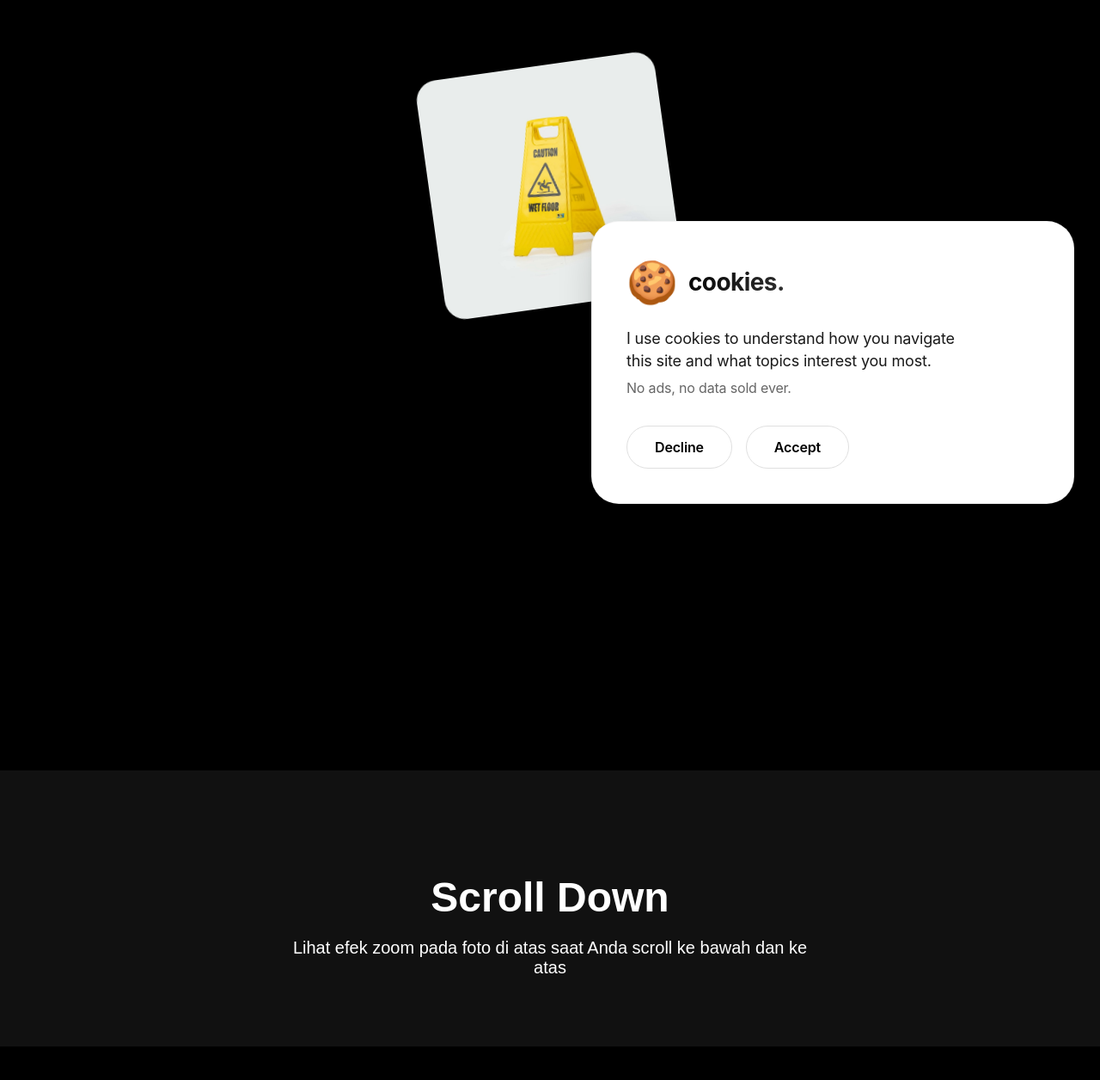
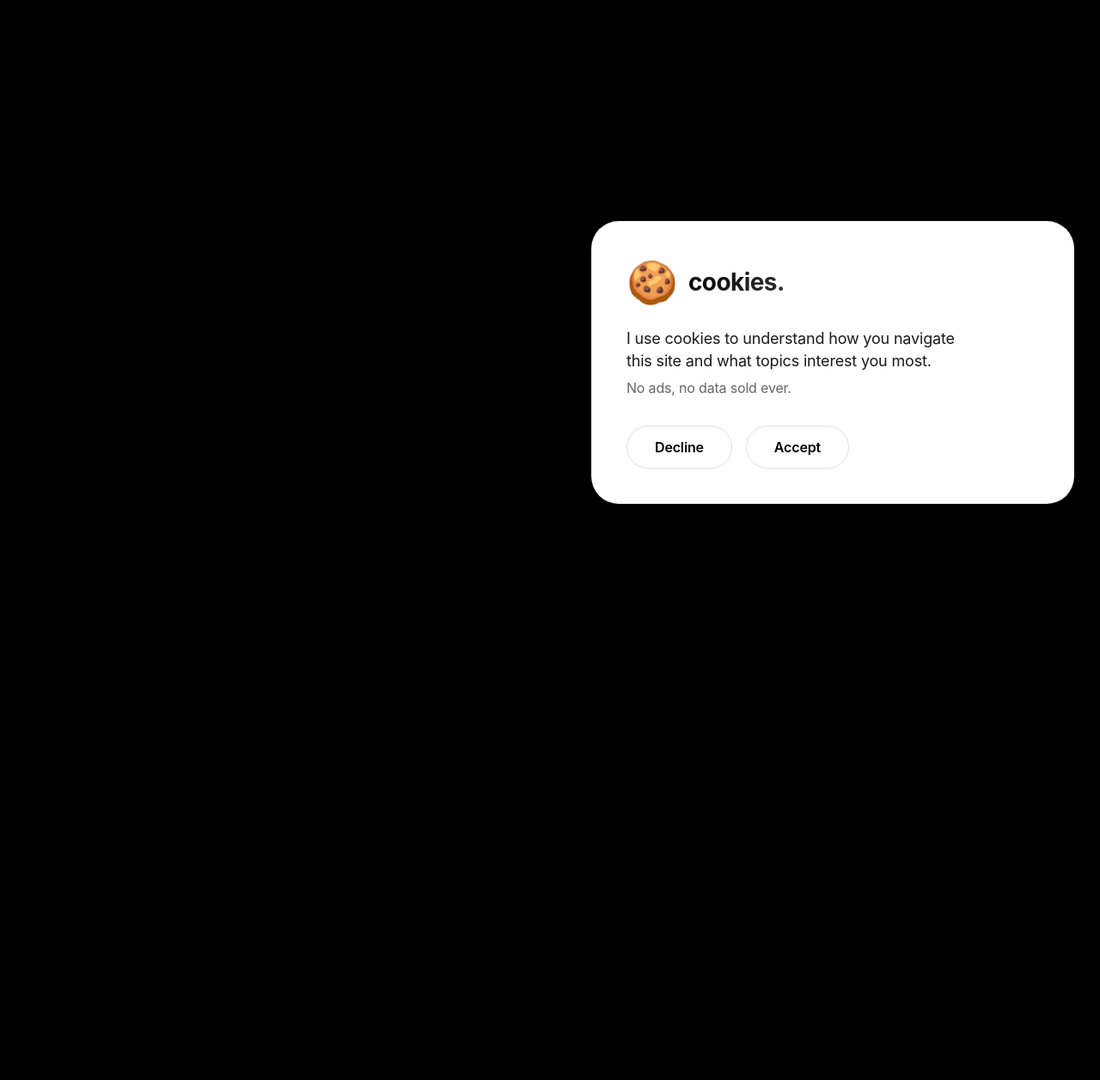
Before and after one commit to vinividivicilala/lolo, a Next.js app in the folder faq/: page / in a window 1280 px wide. Shown: the part 184-1440 px from the top of the page at 86% size. After the commit the page ends 800 px from the top, so only its background shows below. Built offline with nearby package versions, Linux system fonts and the light colour scheme.

Commit message:
Update page.tsx

```diff
--- a/faq/app/page.tsx
+++ b/faq/app/page.tsx
@@ -2,17 +2,11 @@
 
 import React, { useState, useEffect, useRef } from "react";
 import gsap from "gsap";
-import { ScrollTrigger } from "gsap/ScrollTrigger";
-
-// Register ScrollTrigger plugin
-gsap.registerPlugin(ScrollTrigger);
 
 export default function HomePage(): React.JSX.Element {
   const [showPopup, setShowPopup] = useState(false);
   const acceptBtnRef = useRef<HTMLButtonElement>(null);
   const declineBtnRef = useRef<HTMLButtonElement>(null);
-  const imageRef = useRef<HTMLDivElement>(null);
-  const containerRef = useRef<HTMLDivElement>(null);
 
   useEffect(() => {
     const consent = localStorage.getItem('cookieConsent');
@@ -23,15 +17,40 @@ export default function HomePage(): React.JSX.Element {
 
   useEffect(() => {
     if (showPopup && acceptBtnRef.current && declineBtnRef.current) {
-      // Animasi hover untuk tombol Accept & Decline
+      // Animasi hover untuk tombol Accept
       const acceptBtn = acceptBtnRef.current;
       const declineBtn = declineBtnRef.current;
 
+      const createHoverAnimation = (btn: HTMLButtonElement) => {
+        const tl = gsap.timeline({ paused: true });
+
+        // Efek warna dari bawah (background clip)
+        tl.to(btn, {
+          color: '#ffffff',
+          duration: 0.3,
+          ease: "power2.out",
+        }).to(btn, {
+          backgroundPosition: '0% 0%',
+          duration: 0.3,
+          ease: "power2.out",
+        }, 0);
+
+        btn.addEventListener('mouseenter', () => {
+          tl.play();
+        });
+
+        btn.addEventListener('mouseleave', () => {
+          tl.reverse();
+        });
+      };
+
+      // Apply style untuk pseudo-element efek bawah
       [acceptBtn, declineBtn].forEach(btn => {
         btn.style.position = 'relative';
         btn.style.overflow = 'hidden';
         btn.style.zIndex = '1';
 
+        // Buat pseudo-element untuk efek dari bawah
         const pseudoStyle = document.createElement('style');
         pseudoStyle.textContent = `
           .btn-hover-effect {
@@ -46,7 +65,7 @@ export default function HomePage(): React.JSX.Element {
             width: 100%;
             height: 0%;
             background-color: #000000;
-            transition: height 0.4s cubic-bezier(0.2, 0.9, 0.4, 1.1);
+            transition: height 0.3s cubic-bezier(0.2, 0.9, 0.4, 1.1);
             z-index: -1;
             border-radius: 60px;
           }
@@ -77,52 +96,6 @@ export default function HomePage(): React.JSX.Element {
     }
   }, [showPopup]);
 
-  useEffect(() => {
-    // Efek scroll zoom in/out untuk foto
-    if (imageRef.current && containerRef.current) {
-      // Set initial state
-      gsap.set(imageRef.current, {
-        rotation: -8,
-        scale: 1,
-        borderRadius: "24px",
-        transformOrigin: "center center",
-      });
-
-      // Create scroll trigger animation
-      const scrollTl = gsap.timeline({
-        scrollTrigger: {
-          trigger: containerRef.current,
-          start: "top top",
-          end: "bottom bottom",
-          scrub: 1.5,
-          pin: false,
-          markers: false,
-          invalidateOnRefresh: true
-        }
-      });
-
-      // Scroll ke bawah: foto menjadi besar, vertikal, dan berubah bentuk
-      scrollTl.to(imageRef.current, {
-        scale: 2.5,
-        rotation: 0,
-        borderRadius: "8px",
-        duration: 1,
-        ease: "power2.inOut",
-      }, 0)
-      .to(imageRef.current, {
-        width: "auto",
-        height: "auto",
-        duration: 1,
-        ease: "power2.inOut",
-      }, 0);
-
-      // Cleanup
-      return () => {
-        ScrollTrigger.getAll().forEach(trigger => trigger.kill());
-      };
-    }
-  }, []);
-
   const handleAccept = () => {
     localStorage.setItem('cookieConsent', 'accepted');
     setShowPopup(false);
@@ -136,85 +109,22 @@ export default function HomePage(): React.JSX.Element {
   };
 
   return (
-    <div
-      ref={containerRef}
-      style={{
-        minHeight: '200vh', // Membuat halaman cukup panjang untuk efek scroll
+    <div style={{
+      minHeight: '100vh',
       backgroundColor: 'black',
       margin: 0,
       padding: 0,
       width: '100%',
       display: 'flex',
       flexDirection: 'column',
-        justifyContent: 'flex-start',
+      justifyContent: 'center',
       alignItems: 'center',
       fontFamily: 'ev-light, sans-serif',
       WebkitFontSmoothing: 'antialiased',
       MozOsxFontSmoothing: 'grayscale',
       position: 'relative'
-      }}
-    >
-      {/* Container untuk foto portrait */}
-      <div style={{
-        position: 'sticky',
-        top: '50%',
-        transform: 'translateY(-50%)',
-        width: '100%',
-        display: 'flex',
-        justifyContent: 'center',
-        alignItems: 'center',
-        zIndex: 10,
-        pointerEvents: 'none'
     }}>
-        <div
-          ref={imageRef}
-          style={{
-            width: '280px',
-            height: 'auto',
-            overflow: 'hidden',
-            boxShadow: '0 20px 40px rgba(0,0,0,0.3)',
-            pointerEvents: 'auto',
-            transform: 'rotate(-8deg)',
-            transition: 'box-shadow 0.3s ease'
-          }}
-        >
-          <img
-            src="/images/5.jpg"
-            alt="Portrait"
-            style={{
-              width: '100%',
-              height: '100%',
-              objectFit: 'cover',
-              display: 'block'
-            }}
-            onError={(e) => {
-              // Fallback jika gambar tidak ditemukan
-              const target = e.target as HTMLImageElement;
-              target.src = 'https://picsum.photos/id/64/400/500';
-            }}
-          />
-        </div>
-      </div>
-
-      {/* Konten tambahan untuk efek scroll */}
-      <div style={{
-        position: 'relative',
-        zIndex: 5,
-        width: '100%',
-        marginTop: '100vh'
-      }}>
-        <div style={{
-          backgroundColor: '#111',
-          padding: '80px 20px',
-          textAlign: 'center',
-          color: 'white'
-        }}>
-          <h2 style={{ fontSize: '48px', marginBottom: '20px' }}>Scroll Down</h2>
-          <p style={{ fontSize: '20px', maxWidth: '600px', margin: '0 auto' }}>
-            Lihat efek zoom pada foto di atas saat Anda scroll ke bawah dan ke atas
-          </p>
-        </div>
-      </div>
+      {/* Halaman kosong */}
 
       {/* Cookie Popup - Bottom Right dengan desain Awwwards */}
       {showPopup && (
@@ -244,6 +154,15 @@ export default function HomePage(): React.JSX.Element {
                 to {
                   opacity: 1;
                   transform: translateY(0);
+                }
+              }
+
+              @keyframes fadeIn {
+                from {
+                  opacity: 0;
+                }
+                to {
+                  opacity: 1;
                 }
               }
             `}
```
Lines whose indentation alone changed are shown as unchanged.
